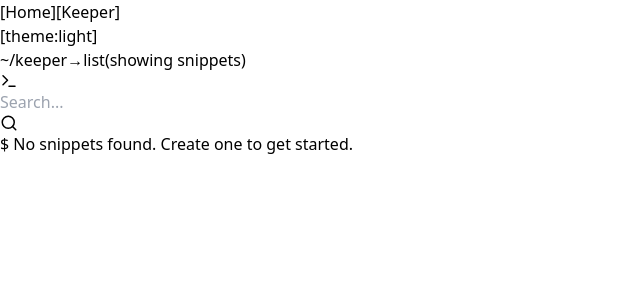
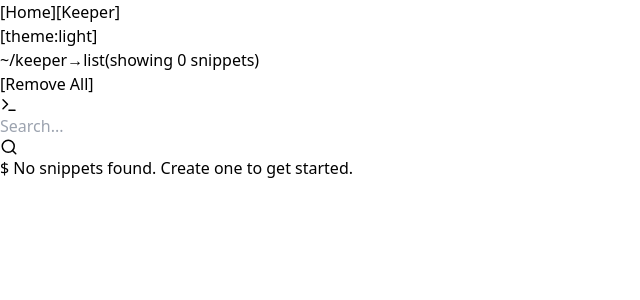
Before and after one commit to Ujef55/Code-Keeper, a React (Vite) app: page /keeper in a window 1280 px wide. Shown: the top 300 px of the page, without its empty margins (0-640 px from the left). Built offline with nearby package versions, Linux system fonts and the light colour scheme.

Commit message:
add remove all feature

```diff
--- a/src/components/AllKeeperNotes.jsx
+++ b/src/components/AllKeeperNotes.jsx
@@ -1,10 +1,13 @@
 import React from 'react'
 import { useState, useMemo } from 'react';
-import { useSelector } from 'react-redux'
+import { useSelector, useDispatch } from 'react-redux'
 import { Search, Terminal } from 'lucide-react';
+import { resetKeeper } from '../features/keeper/keeperSlice';
+
 
 
 const AllKeeperNotes = () => {
+    const dispatch = useDispatch();
 
     const [searchTerm, setSearchTearm] = useState('');
 
@@ -13,6 +16,10 @@ const AllKeeperNotes = () => {
 
     function handleChangeInput(e) {
         setSearchTearm(e.target.value);
+    }
+
+    function removeAllKeeper() {
+        dispatch(resetKeeper());
     }
 
     const filteredData = useMemo(() =>
@@ -33,8 +40,12 @@ const AllKeeperNotes = () => {
                     <span className="text-blue-400">keeper</span>
                     <span className="text-gray-600">→</span>
                     <span className="text-green-400">list</span>
-                    <span className="text-gray-600 ml-2 text-xs">(showing {keepers.length} snippets)</span>
+                    <span className="text-gray-600 ml-2 text-xs">(showing {filteredData.length} snippets)</span>
                 </div>
+
+                <button onClick={removeAllKeeper} className="px-2 py-0.5 text-xs mb-8 text-red-400 hover:bg-red-900/30 hover:text-red-300 rounded transition-colors duration-150">
+                    [Remove All]
+                </button>
 
                 <div className="flex items-center space-x-2 bg-[#1E1E1E] p-3 mb-3 rounded-md border border-[#333333] shadow-lg font-mono">
                     <Terminal className="text-green-500" size={18} />
@@ -65,7 +76,10 @@ const AllKeeperNotes = () => {
                             {/* Snippet Content */}
                             <div className="relative">
                                 <pre className="text-gray-300 text-sm p-3 pl-16 overflow-x-auto">
-                                    <code>{keeper.content}</code>
+                                    <code>{keeper.content.length > 20
+                                        ? `${keeper.content.slice(0, 20).trim()}...`
+                                        : keeper.content
+                                    }</code>
                                 </pre>
                             </div>
 
--- a/src/features/keeper/keeperSlice.js
+++ b/src/features/keeper/keeperSlice.js
@@ -20,7 +20,9 @@ export const keeperSlice = createSlice({
 
         },
         resetKeeper: (state, action) => {
-
+            state.keeper = [];
+            localStorage.setItem('keeper', JSON.stringify(state.keeper));
+            toast.success('All your keepers are removed');
         },
         removeFromKeeper: (state) => {
 
```
